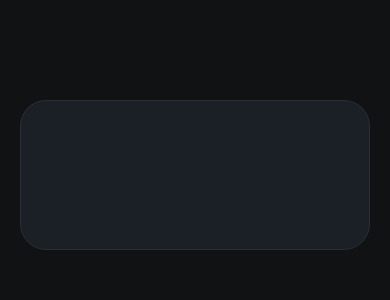
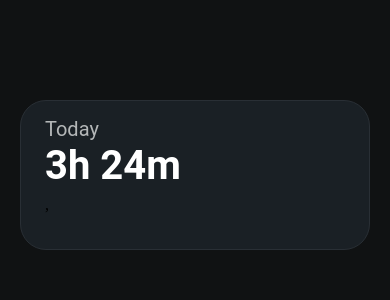
Before and after one commit to Noambh0/AppUsageReminder, a React Native app: screen / in a window 390 px wide. Shown: the top 300 px of the page. Built offline with nearby package versions, Linux system fonts and the light colour scheme.

Commit message:
added small text component

```diff
--- /dev/null
+++ b/src/components/SmallTextCompo.tsx
@@ -0,0 +1,27 @@
+import { Text, StyleSheet } from "react-native";
+import { AppFonts } from "../constants/UIconstants";
+import { AppColors } from "../constants/UIconstants";
+
+const style = StyleSheet.create ({
+    smallText: {
+        fontSize : 20,
+        fontFamily : AppFonts.TEXT_FONT,
+        color : AppColors.SMALL_TEXT_COLOR,
+        textAlign : 'left',
+    }
+})
+
+type smallTextProps = {
+    text : String;
+    smallTextLeftX : number;
+    smallTextTopY : number;
+}
+
+export default function SmallTextCompo({text, smallTextLeftX : leftX, smallTextTopY : topY} : smallTextProps) {
+    return (
+        <Text style={[style.smallText, {left : leftX, top : topY}]}>
+            {text}
+        </Text>
+    )
+
+}
--- a/src/constants/UIconstants.ts
+++ b/src/constants/UIconstants.ts
@@ -1,5 +1,5 @@
 export const AppColors = {
-    APP_BACKROUND_COLOR : '#0b0f10',
+    APP_BACKROUND_COLOR : '#101213',
     BIG_TEXT_COLOR : '#fff',
     SMALL_TEXT_COLOR : '#b4b7b8',
     BAR_COLOR : '#fbc043',
--- a/src/screens/HomeScreen.tsx
+++ b/src/screens/HomeScreen.tsx
@@ -1,39 +1,23 @@
 import { View, StyleSheet } from 'react-native';
-import { AppColors, AppFonts } from '../constants/UIconstants';
 import CardCompo from '../components/CardCompo';
 import BigTextCompo from '../components/BigTextCompo';
+import SmallTextCompo from '../components/SmallTextCompo';
+import { AppColors } from '../constants/UIconstants';
 
 const styles = StyleSheet.create({
     screen: {
-        backgroundColor: '#101213',
+        backgroundColor: AppColors.APP_BACKROUND_COLOR,
         flex : 1,
         padding: 20
-    },
-
-    title: {
-        fontSize : 40,
-        fontWeight: '700',
-        fontFamily : AppFonts.TEXT_FONT,
-        color : AppColors.BIG_TEXT_COLOR,
-        textAlign : 'left',
-        top : 32
-    },
-
-    smallText: {
-        fontSize : 20,
-        fontFamily : AppFonts.TEXT_FONT,
-        color : AppColors.SMALL_TEXT_COLOR,
-        textAlign : 'left',
-        left : 20,
-        top : 20
-    },
+    }
 })
 
 export default function HomeScreen() {
     return (
         <View style={styles.screen}>
             <CardCompo cardTopY={100} cardWidth={350} cardHeight={150}>
-                <BigTextCompo bigTextLeftX={10} bigTextTopY={10} text=""/>
+                <SmallTextCompo smallTextLeftX={0} smallTextTopY={-8} text="Today"/>
+                <BigTextCompo bigTextLeftX={0} bigTextTopY={-7} text="3h 24m"/>,
             </CardCompo>
         </View>
     );
```
Also changed, not shown: src/components/BigTextCompo.tsx (+5 -5 lines).
